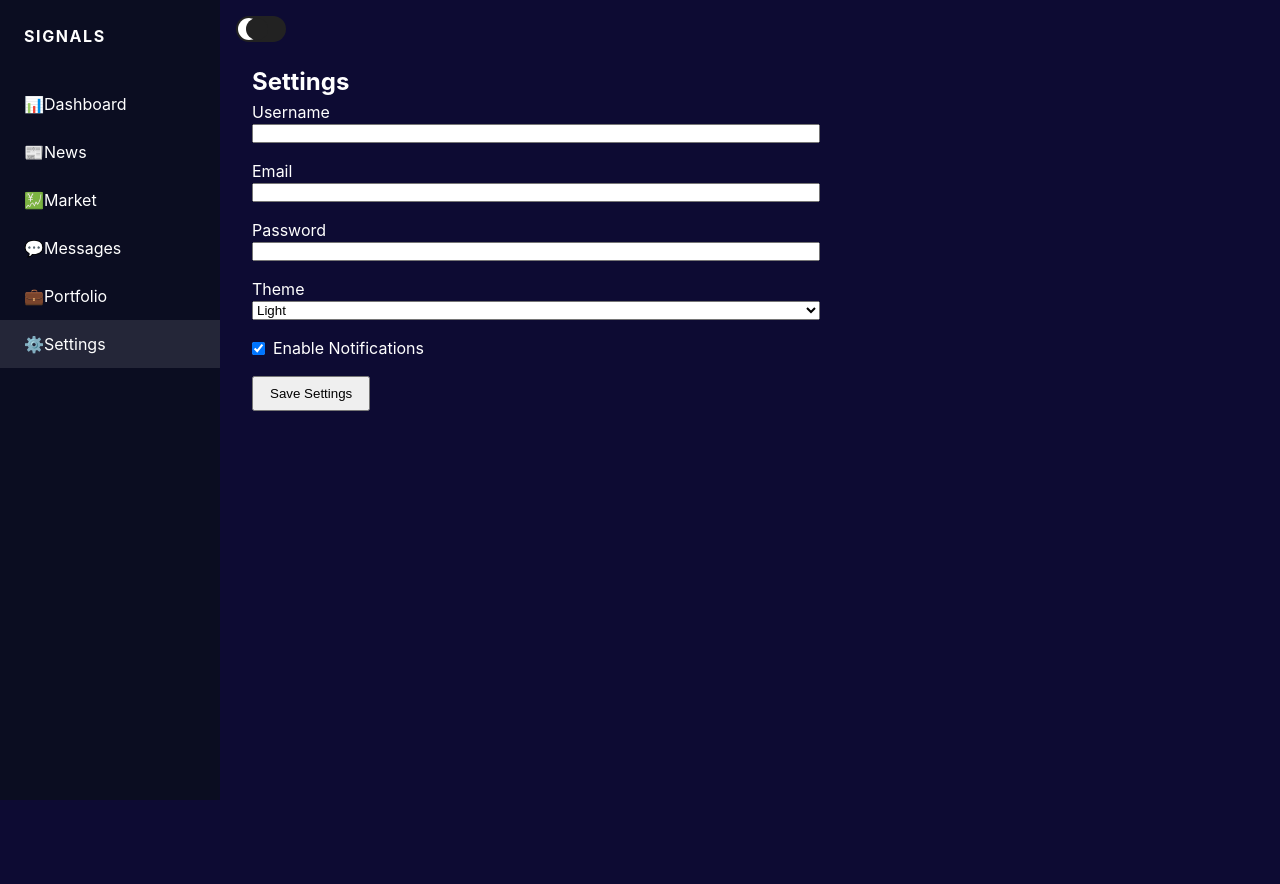
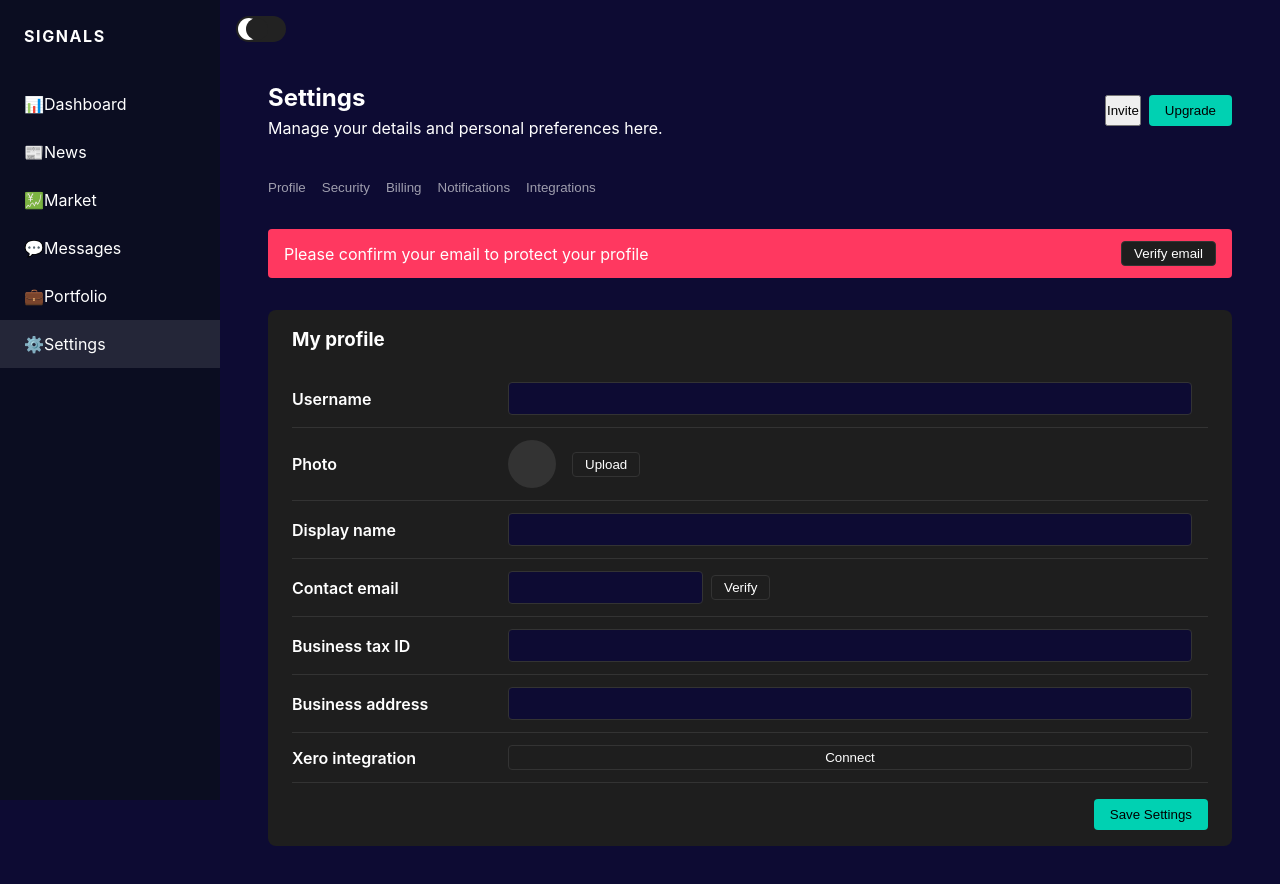
Before and after one commit to marazzo94-sudo/frontend-react, a React app: page /settings in a window 1280 px wide. Shown: the top 884 px of the page. Before the commit the page ends 800 px from the top, so only its background shows below. Built offline with nearby package versions, Linux system fonts and the light colour scheme; the HTML template or start-up script is replaced by a standard one.

Commit message:
feat: redesign settings page

```diff
--- a/src/pages/Settings.jsx
+++ b/src/pages/Settings.jsx
@@ -2,76 +2,133 @@ import React, { useState } from 'react';
 import styles from './Settings.module.scss';
 
 function Settings() {
-  const [username, setUsername] = useState('');
-  const [email, setEmail] = useState('');
-  const [password, setPassword] = useState('');
-  const [theme, setTheme] = useState('light');
-  const [notifications, setNotifications] = useState(true);
+  const [profile, setProfile] = useState({
+    username: '',
+    displayName: '',
+    email: '',
+    taxId: '',
+    address: '',
+  });
+
+  const handleChange = (e) => {
+    const { name, value } = e.target;
+    setProfile((prev) => ({ ...prev, [name]: value }));
+  };
 
   const handleSubmit = (e) => {
     e.preventDefault();
     // TODO: Persist settings to backend
-    console.log('Saved settings', {
-      username,
-      email,
-      password,
-      theme,
-      notifications,
-    });
+    console.log('Saved settings', profile);
     alert('Settings saved!');
   };
 
   return (
-    <div className={styles.container}>
-      <h2>Settings</h2>
-      <form className={styles.form} onSubmit={handleSubmit}>
-        <label className={styles.field}>
-          <span>Username</span>
+    <div className={styles.wrapper}>
+      <header className={styles.header}>
+        <div>
+          <h2>Settings</h2>
+          <p>Manage your details and personal preferences here.</p>
+        </div>
+        <div className={styles.headerButtons}>
+          <button type="button">Invite</button>
+          <button type="button" className={styles.upgradeButton}>
+            Upgrade
+          </button>
+        </div>
+      </header>
+
+      <nav className={styles.tabs}>
+        <button className={styles.activeTab}>Profile</button>
+        <button type="button">Security</button>
+        <button type="button">Billing</button>
+        <button type="button">Notifications</button>
+        <button type="button">Integrations</button>
+      </nav>
+
+      <div className={styles.notice}>
+        <span>Please confirm your email to protect your profile</span>
+        <button type="button">Verify email</button>
+      </div>
+
+      <form onSubmit={handleSubmit} className={styles.section}>
+        <h3>My profile</h3>
+
+        <div className={styles.fieldRow}>
+          <label htmlFor="username">Username</label>
           <input
+            id="username"
+            name="username"
             type="text"
-            value={username}
-            onChange={(e) => setUsername(e.target.value)}
+            value={profile.username}
+            onChange={handleChange}
           />
-        </label>
+        </div>
 
-        <label className={styles.field}>
-          <span>Email</span>
+        <div className={styles.fieldRow}>
+          <label>Photo</label>
+          <div className={styles.photoRow}>
+            <div className={styles.avatar} />
+            <button type="button">Upload</button>
+          </div>
+        </div>
+
+        <div className={styles.fieldRow}>
+          <label htmlFor="displayName">Display name</label>
           <input
-            type="email"
-            value={email}
-            onChange={(e) => setEmail(e.target.value)}
+            id="displayName"
+            name="displayName"
+            type="text"
+            value={profile.displayName}
+            onChange={handleChange}
           />
-        </label>
+        </div>
 
-        <label className={styles.field}>
-          <span>Password</span>
+        <div className={styles.fieldRow}>
+          <label htmlFor="email">Contact email</label>
+          <div className={styles.emailRow}>
+            <input
+              id="email"
+              name="email"
+              type="email"
+              value={profile.email}
+              onChange={handleChange}
+            />
+            <button type="button">Verify</button>
+          </div>
+        </div>
+
+        <div className={styles.fieldRow}>
+          <label htmlFor="taxId">Business tax ID</label>
           <input
-            type="password"
-            value={password}
-            onChange={(e) => setPassword(e.target.value)}
+            id="taxId"
+            name="taxId"
+            type="text"
+            value={profile.taxId}
+            onChange={handleChange}
           />
-        </label>
+        </div>
 
-        <label className={styles.field}>
-          <span>Theme</span>
-          <select value={theme} onChange={(e) => setTheme(e.target.value)}>
-            <option value="light">Light</option>
-            <option value="dark">Dark</option>
-          </select>
-        </label>
+        <div className={styles.fieldRow}>
+          <label htmlFor="address">Business address</label>
+          <input
+            id="address"
+            name="address"
+            type="text"
+            value={profile.address}
+            onChange={handleChange}
+          />
+        </div>
 
-        <label className={styles.fieldCheckbox}>
-          <input
-            type="checkbox"
-            checked={notifications}
-            onChange={(e) => setNotifications(e.target.checked)}
-          />
-          <span>Enable Notifications</span>
-        </label>
+        <div className={styles.fieldRow}>
+          <label>Xero integration</label>
+          <button type="button">Connect</button>
+        </div>
 
-        <button className={styles.saveButton} type="submit">
-          Save Settings
-        </button>
+        <div className={styles.actions}>
+          <button type="submit" className={styles.saveButton}>
+            Save Settings
+          </button>
+        </div>
       </form>
     </div>
   );
--- a/src/pages/Settings.module.scss
+++ b/src/pages/Settings.module.scss
@@ -1,26 +1,143 @@
-.container {
-  padding: 1rem;
-  max-width: 600px;
+.wrapper {
+  padding: 2rem;
+  color: var(--color-text);
 }
 
-.form {
+.header {
   display: flex;
-  flex-direction: column;
+  justify-content: space-between;
+  align-items: center;
+  margin-bottom: 2rem;
+}
+
+.headerButtons {
+  display: flex;
+  gap: 0.5rem;
+}
+
+.upgradeButton {
+  background: var(--color-primary);
+  border: none;
+  color: #000;
+  padding: 0.5rem 1rem;
+  border-radius: 4px;
+  cursor: pointer;
+}
+
+.tabs {
+  display: flex;
+  gap: 1rem;
+  margin-bottom: 1.5rem;
+}
+
+.tabs button {
+  background: none;
+  border: none;
+  color: var(--color-text);
+  opacity: 0.6;
+  padding: 0.5rem 0;
+  cursor: pointer;
+  border-bottom: 2px solid transparent;
+}
+
+.activeTab {
+  opacity: 1;
+  border-color: var(--color-primary);
+}
+
+.notice {
+  background: var(--color-negative);
+  color: #fff;
+  padding: 0.75rem 1rem;
+  border-radius: 4px;
+  display: flex;
+  justify-content: space-between;
+  align-items: center;
+  margin-bottom: 2rem;
+}
+
+.notice button {
+  background: var(--color-surface);
+  border: 1px solid var(--color-border);
+  color: var(--color-text);
+  padding: 0.25rem 0.75rem;
+  border-radius: 4px;
+  cursor: pointer;
+}
+
+.section {
+  background: var(--color-surface);
+  border-radius: 8px;
+  padding: 1rem 1.5rem;
+}
+
+.section h3 {
+  margin-bottom: 1rem;
+}
+
+.fieldRow {
+  display: grid;
+  grid-template-columns: 200px 1fr auto;
+  gap: 1rem;
+  align-items: center;
+  padding: 0.75rem 0;
+  border-bottom: 1px solid var(--color-border);
+}
+
+.fieldRow:last-child {
+  border-bottom: none;
+}
+
+.fieldRow label {
+  font-weight: 600;
+}
+
+.fieldRow input {
+  background: var(--color-bg);
+  border: 1px solid var(--color-border);
+  padding: 0.5rem;
+  border-radius: 4px;
+  color: var(--color-text);
+}
+
+.photoRow {
+  display: flex;
+  align-items: center;
   gap: 1rem;
 }
 
-.field {
-  display: flex;
-  flex-direction: column;
+.avatar {
+  width: 48px;
+  height: 48px;
+  border-radius: 50%;
+  background: var(--color-border);
 }
 
-.fieldCheckbox {
+.emailRow {
   display: flex;
   align-items: center;
   gap: 0.5rem;
 }
 
+.fieldRow button {
+  background: none;
+  border: 1px solid var(--color-border);
+  color: var(--color-text);
+  padding: 0.25rem 0.75rem;
+  border-radius: 4px;
+  cursor: pointer;
+}
+
+.actions {
+  margin-top: 1rem;
+  text-align: right;
+}
+
 .saveButton {
-  align-self: flex-start;
+  background: var(--color-primary);
+  color: #000;
+  border: none;
   padding: 0.5rem 1rem;
+  border-radius: 4px;
+  cursor: pointer;
 }
```
